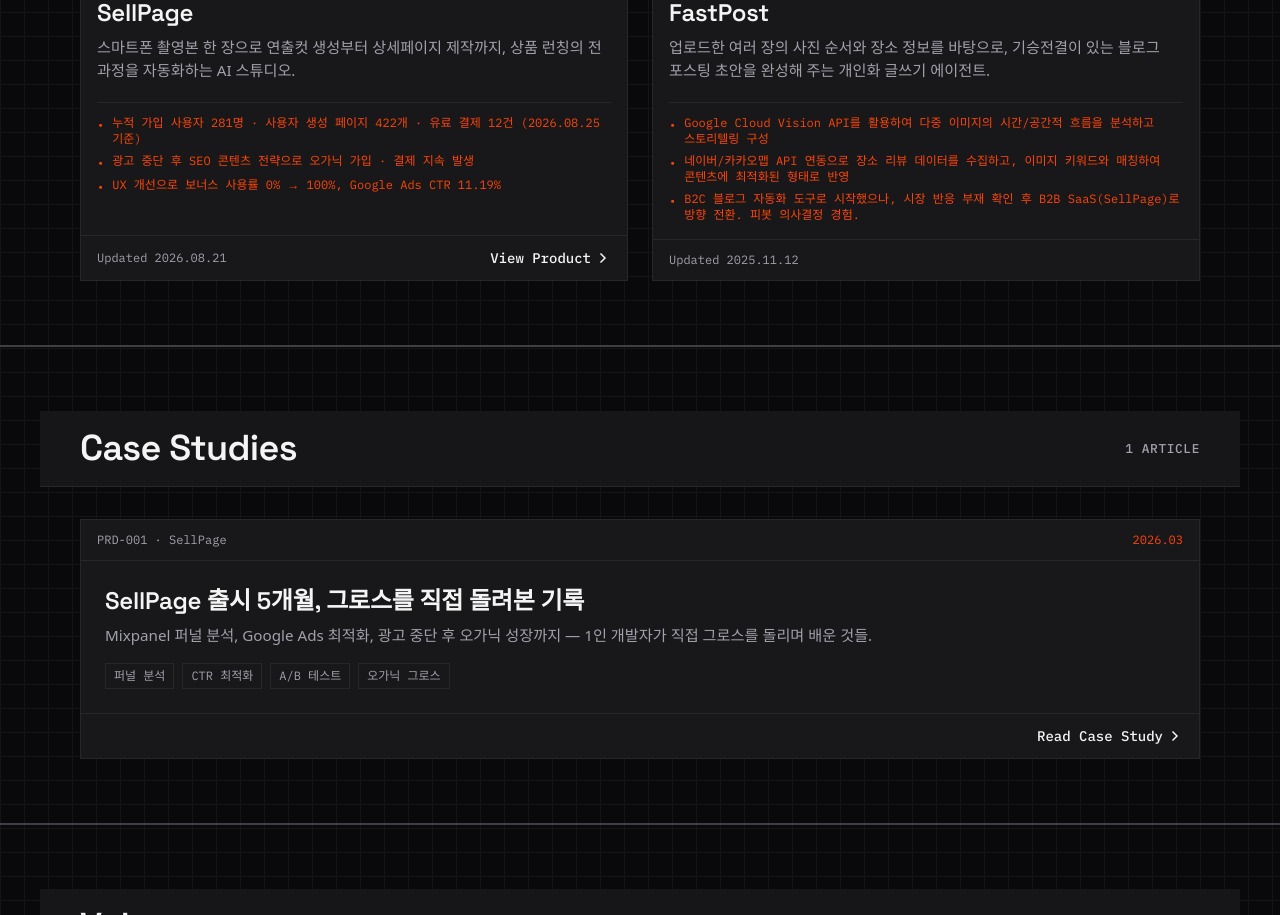
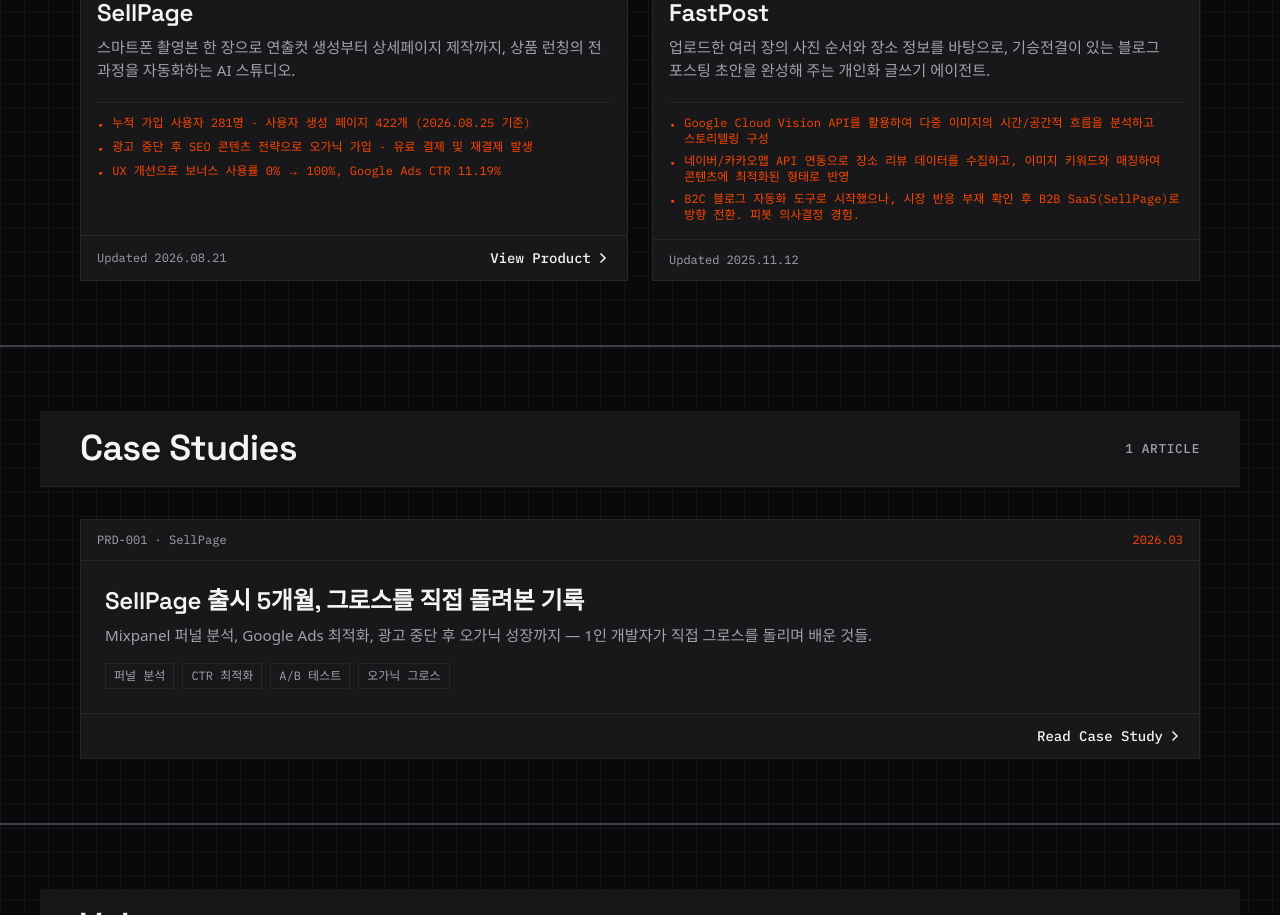
Before and after one commit to Baeju0/baeju0, a Next.js app: page / in a window 1280 px wide. Shown: the part 1020-1935 px from the top of the page. Built offline with nearby package versions, Linux system fonts and the light colour scheme; no server answers.

Commit message:
content: 결제 성과를 유료 전환 문구로 정리

```diff
--- a/src/app/case-studies/sellpage-growth/page.tsx
+++ b/src/app/case-studies/sellpage-growth/page.tsx
@@ -20,7 +20,7 @@
       label: '사용자 생성 페이지',
       value: `${sellPageStats.generatedPages}개`,
     },
-    { label: '유료 결제', value: `${sellPageStats.paidPayments}건` },
+    { label: '수익화', value: '유료 결제 및 재결제 발생' },
   ];
 
   return (
--- a/src/app/page.tsx
+++ b/src/app/page.tsx
@@ -44,8 +44,8 @@
     description:
       '스마트폰 촬영본 한 장으로 연출컷 생성부터 상세페이지 제작까지, 상품 런칭의 전 과정을 자동화하는 AI 스튜디오.',
     impact: [
-      `누적 가입 사용자 ${sellPageStats.registeredUsers}명 · 사용자 생성 페이지 ${sellPageStats.generatedPages}개 · 유료 결제 ${sellPageStats.paidPayments}건 (${formatKstDate(sellPageStats.asOf)} 기준)`,
-      '광고 중단 후 SEO 콘텐츠 전략으로 오가닉 가입 · 결제 지속 발생',
+      `누적 가입 사용자 ${sellPageStats.registeredUsers}명 · 사용자 생성 페이지 ${sellPageStats.generatedPages}개 (${formatKstDate(sellPageStats.asOf)} 기준)`,
+      '광고 중단 후 SEO 콘텐츠 전략으로 오가닉 가입 · 유료 결제 및 재결제 발생',
       'UX 개선으로 보너스 사용률 0% → 100%, Google Ads CTR 11.19%',
     ],
     status: 'live' as const,
```
